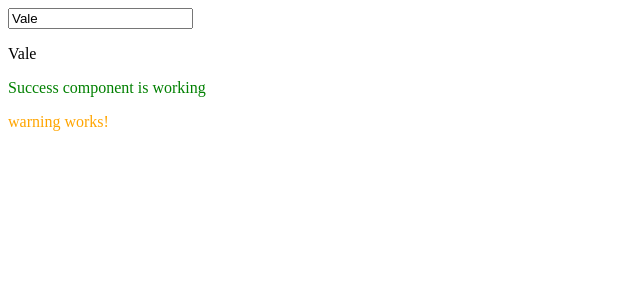
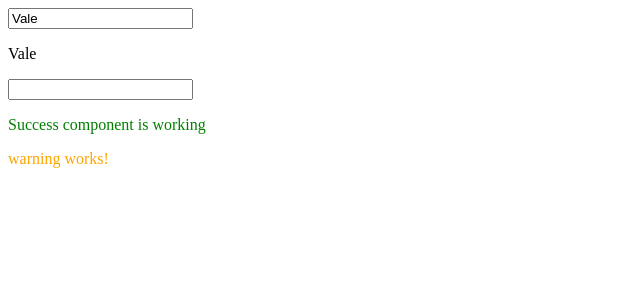
Before and after one commit to valeriaoshiro/AngularFirstApp, an Angular app: page / in a window 1280 px wide. Shown: the top 300 px of the page, without its empty margins (0-640 px from the left). Built offline with nearby package versions, Linux system fonts and the light colour scheme.

Commit message:
Add two way binding to userName input

```diff
--- a/src/app/app.component.html
+++ b/src/app/app.component.html
@@ -1,3 +1,6 @@
 <input type="text" [(ngModel)]="name">
 <p>{{ name }}</p>
+
+<input type="text" [(ngModel)]="userName">
+<p>{{ userName }}</p>
 <app-success></app-success>
--- a/src/app/app.component.ts
+++ b/src/app/app.component.ts
@@ -7,4 +7,5 @@ import { Component } from '@angular/core';
 })
 export class AppComponent {
   name = 'Vale';
+  userName = '';
 }
```
